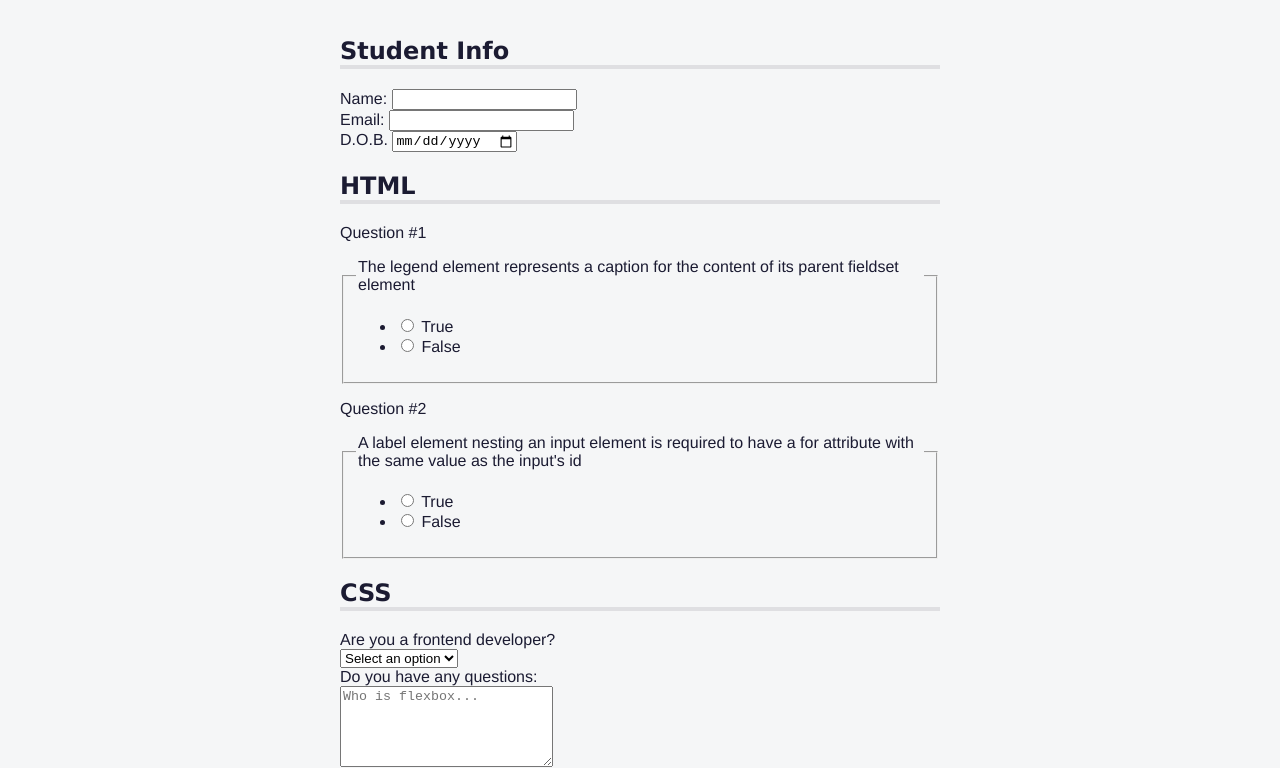
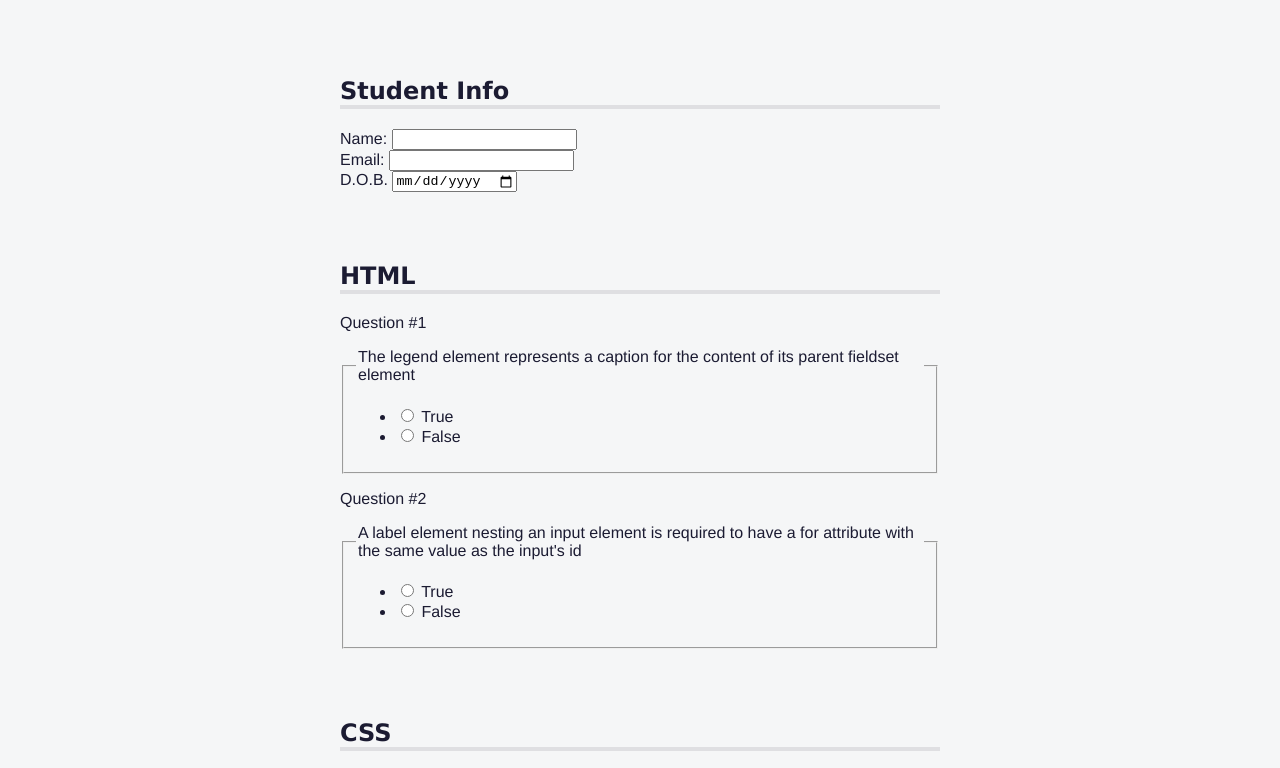
Before and after one commit to Lucas-Erkana/Accessibility, a website: page index.html in a window 1280 px wide. Shown: the part 53-821 px from the top of the page. Drawn offline with Linux system fonts and the light colour scheme.

Commit message:
Step 52
Step 52
Replace the top margin of the h2 elements with 60px of top padding.

```diff
--- a/styles.css
+++ b/styles.css
@@ -72,6 +72,8 @@ h2 {
 
 h2 {
   border-bottom: 4px solid #dfdfe2;
+  padding-top: 60px; /* Add 60px of top padding */
+  margin-top: 0; /* Set margin-top to 0 */
 }
 
 p::before {
```
